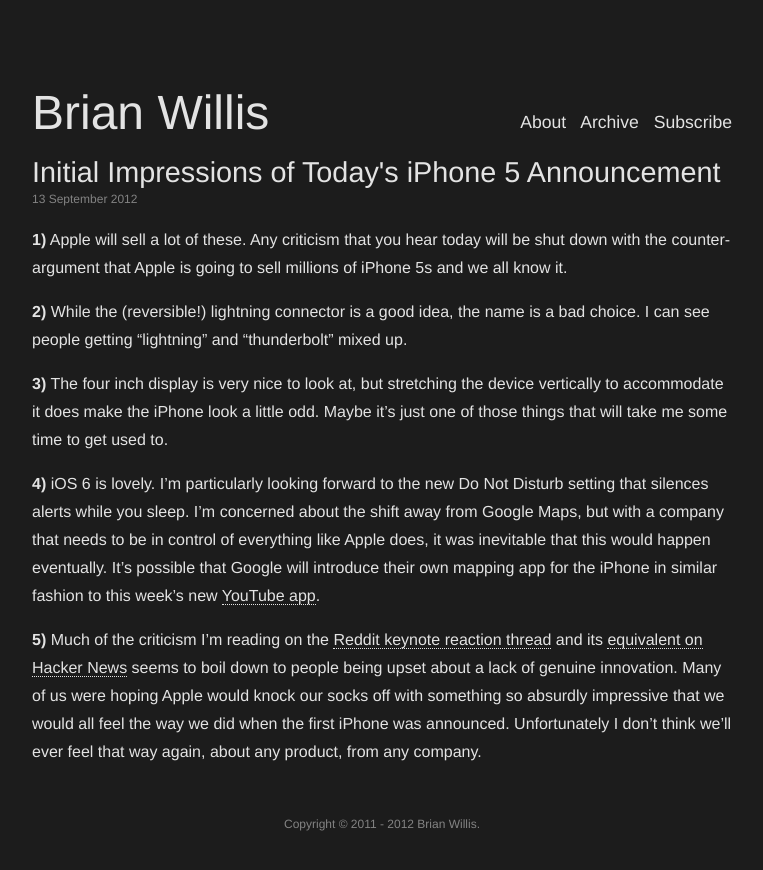
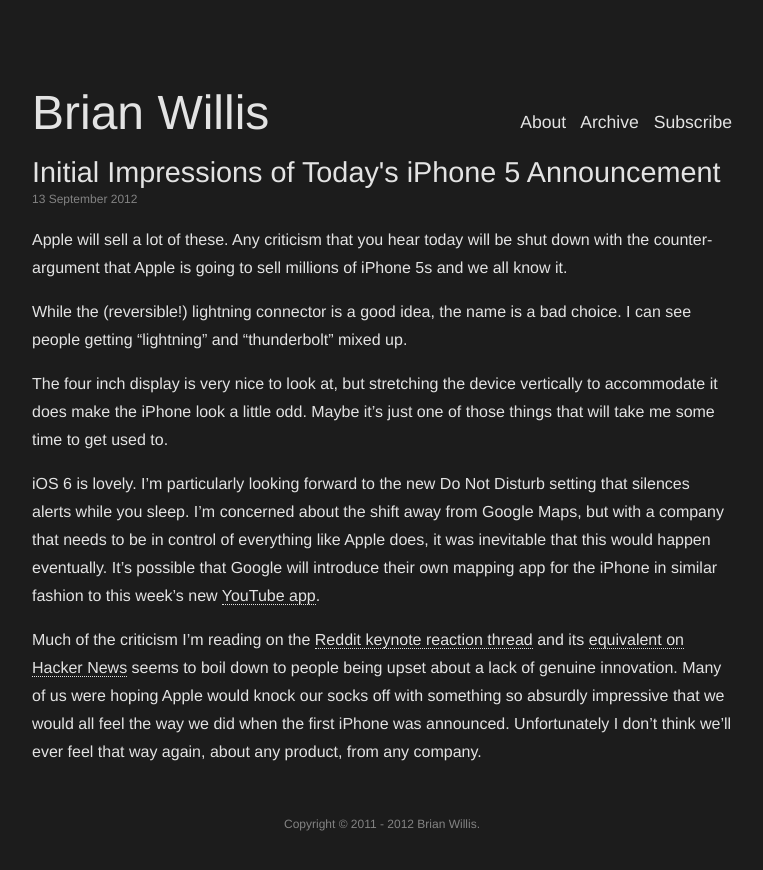
Before and after one commit to brianwillis/brianwillis.github.com, a Jekyll site: the page built from _posts/2012-09-13-initial-impressions-of-todays-iphone-5-announcement.md, in a window 1280 px wide. Shown: the top 870 px of the page, without its empty margins (258-1021 px from the left). Built offline with Jekyll 4.4.1, drawn with Linux system fonts in a browser that asks for light colours; Markdown is read by kramdown in place of the engine named in the settings.

Commit message:
A numbered list was a stupid idea.

```diff
--- a/_posts/2012-09-13-initial-impressions-of-todays-iphone-5-announcement.md
+++ b/_posts/2012-09-13-initial-impressions-of-todays-iphone-5-announcement.md
@@ -3,15 +3,15 @@
 title: Initial Impressions of Today's iPhone 5 Announcement
 ---
 
-**1)** Apple will sell a lot of these. Any criticism that you hear today will be shut down with the counter-argument that Apple is going to sell millions of iPhone 5s and we all know it.
+Apple will sell a lot of these. Any criticism that you hear today will be shut down with the counter-argument that Apple is going to sell millions of iPhone 5s and we all know it.
 
-**2)** While the (reversible!) lightning connector is a good idea, the name is a bad choice. I can see people getting "lightning" and "thunderbolt" mixed up.
+While the (reversible!) lightning connector is a good idea, the name is a bad choice. I can see people getting "lightning" and "thunderbolt" mixed up.
 
-**3)** The four inch display is very nice to look at, but stretching the device vertically to accommodate it does make the iPhone look a little odd. Maybe it's just one of those things that will take me some time to get used to.
+The four inch display is very nice to look at, but stretching the device vertically to accommodate it does make the iPhone look a little odd. Maybe it's just one of those things that will take me some time to get used to.
 
-**4)** iOS 6 is lovely. I'm particularly looking forward to the new Do Not Disturb setting that silences alerts while you sleep. I'm concerned about the shift away from Google Maps, but with a company that needs to be in control of everything like Apple does, it was inevitable that this would happen eventually. It's possible that Google will introduce their own mapping app for the iPhone in similar fashion to this week's new [YouTube app][1].
+iOS 6 is lovely. I'm particularly looking forward to the new Do Not Disturb setting that silences alerts while you sleep. I'm concerned about the shift away from Google Maps, but with a company that needs to be in control of everything like Apple does, it was inevitable that this would happen eventually. It's possible that Google will introduce their own mapping app for the iPhone in similar fashion to this week's new [YouTube app][1].
 
-**5)** Much of the criticism I'm reading on the [Reddit keynote reaction thread][2] and its [equivalent on Hacker News][3] seems to boil down to people being upset about a lack of genuine innovation. Many of us were hoping Apple would knock our socks off with something so absurdly impressive that we would all feel the way we did when the first iPhone was announced. Unfortunately I don't think we'll ever feel that way again, about any product, from any company.
+Much of the criticism I'm reading on the [Reddit keynote reaction thread][2] and its [equivalent on Hacker News][3] seems to boil down to people being upset about a lack of genuine innovation. Many of us were hoping Apple would knock our socks off with something so absurdly impressive that we would all feel the way we did when the first iPhone was announced. Unfortunately I don't think we'll ever feel that way again, about any product, from any company.
 
 [1]: http://itunes.apple.com/us/app/youtube/id544007664
 [2]: http://www.reddit.com/r/apple/comments/zruk0/keynote_reaction_thread/
```
